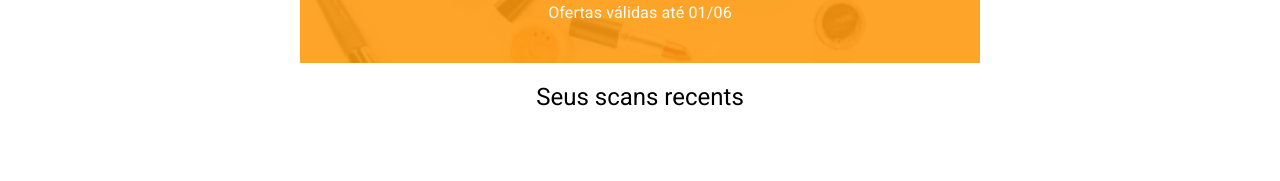
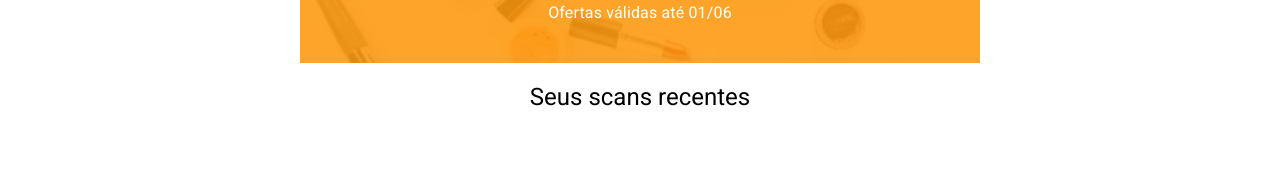
Before and after one commit to Toshiuk/r5go-b2w-front, a React app: page /history in a window 1280 px wide. Shown: the part 172-353 px from the top of the page. Built offline with nearby package versions, Linux system fonts and the light colour scheme.

Commit message:
Fix api call

```diff
--- a/src/components/history/historyDisplay.js
+++ b/src/components/history/historyDisplay.js
@@ -1,7 +1,6 @@
 import React, { useState } from "react";
 import { Link } from "react-router-dom";
 import reactHtmlParser from "react-html-parser";
-import AddShoppingCartRoundedIcon from "@material-ui/icons/AddShoppingCartRounded";
 import PersonIcon from "@material-ui/icons/Person";
 import { Typography } from "@material-ui/core";
 import LocationOnIcon from "@material-ui/icons/LocationOn";
@@ -40,7 +39,7 @@ const HistoryDisplay = () => {
       <div className="history__list">
         <Typography className="history__title" variant="h3">
           {" "}
-          Seus scans recents{" "}
+          Seus scans recentes{" "}
         </Typography>
         {products === null ? (
           <div className="history__emptyState">
--- a/src/components/productDisplay/ProductDisplay.js
+++ b/src/components/productDisplay/ProductDisplay.js
@@ -15,7 +15,7 @@ const ProductDisplay = ({ match }) => {
     api
       .get(`/products/barcode/${match.params.id}`)
       .then(res => {
-        setProduct(res.data.data);
+        setProduct(res.data);
       })
       .catch(() => {
         history.push(`/product/not-found?code=${match.params.id}`);
```
